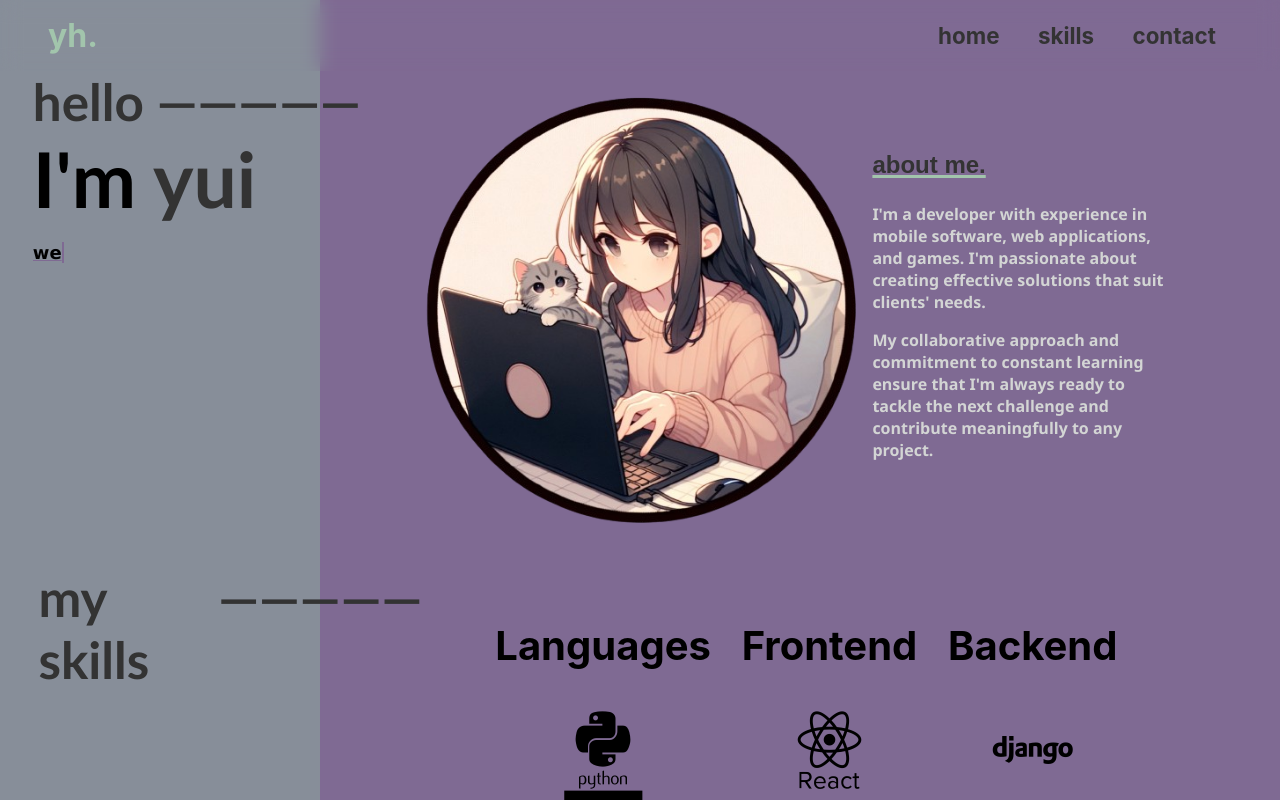
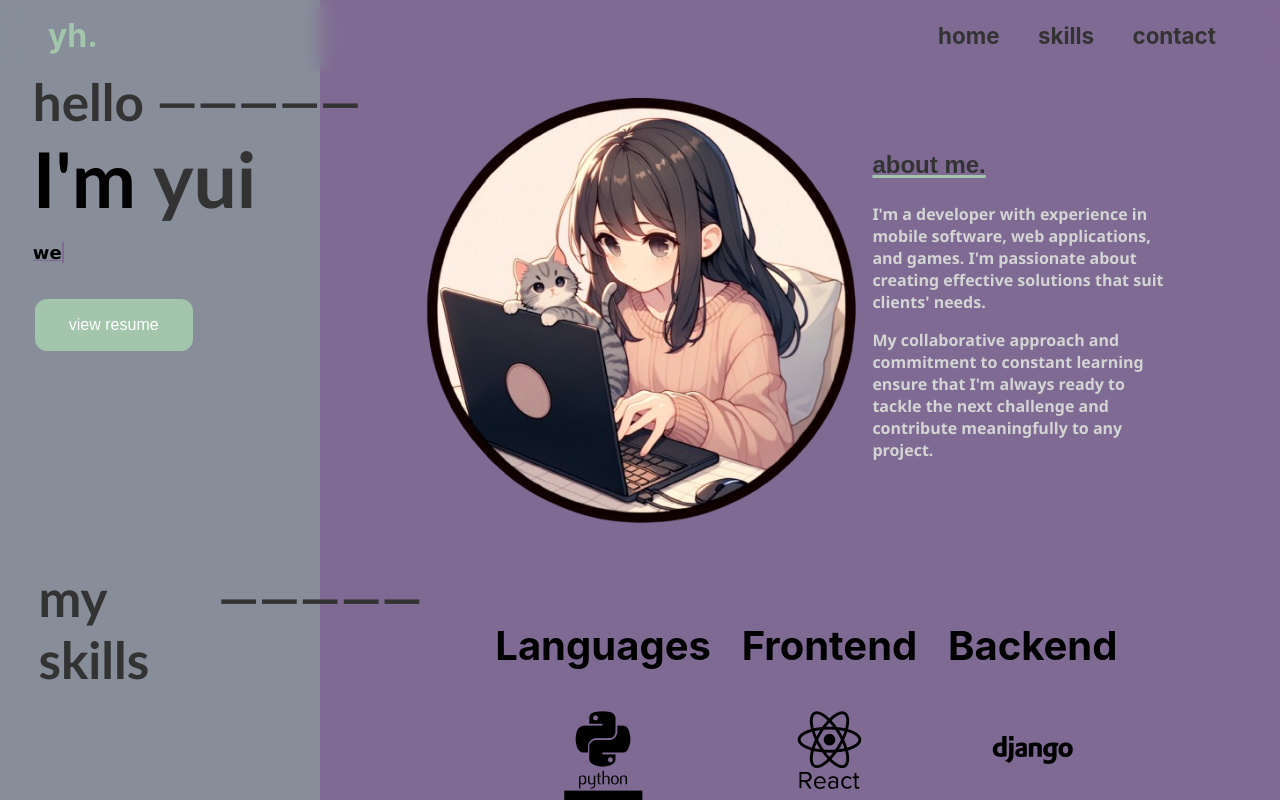
Before and after one commit to antarc0y/antarc0y.github.io, a SvelteKit app: page / in a window 1280 px wide. Built offline with nearby package versions, Linux system fonts and the light colour scheme.

Commit message:
added resume button

```diff
--- a/src/components/mainText.svelte
+++ b/src/components/mainText.svelte
@@ -42,6 +42,15 @@
 		<h1 class="intro">I'm <span class="name">yui</span></h1>
 		<div class="title">
 			<span id="third">{currentText}</span>
+		</div>
+		<div class="button-container">
+			<a
+				href="https://drive.google.com/file/d/1uzgLLMx8jUhonkg08EfLedXyiHs_ySLz/view?usp=sharing"
+				target="_blank"
+				class="portfolio-link"
+			>
+				<button class="portfolio-button">view resume</button>
+			</a>
 		</div>
 	</div>
 </main>
@@ -90,6 +99,31 @@
 		text-decoration-color: #7f6a93;
 		font-size: large;
 	}
+	.button-container {
+		text-align: start;
+		margin-top: 2vw;
+	}
+
+	.portfolio-button {
+		background-color: #a2c5ac;
+		border: 2px solid #a2c5ac;
+		color: white;
+		padding: 15px 32px;
+		text-align: center;
+		text-decoration: none;
+		display: inline-block;
+		font-size: 16px;
+		margin: 4px 2px;
+		cursor: pointer;
+		border-radius: 12px;
+		transition-duration: 0.4s;
+	}
+
+	.portfolio-button:hover {
+		background-color: white;
+		color: #a2c5ac;
+	}
+
 	/* The typewriter cursor effect */
 	@keyframes blink-caret {
 		from,
```
